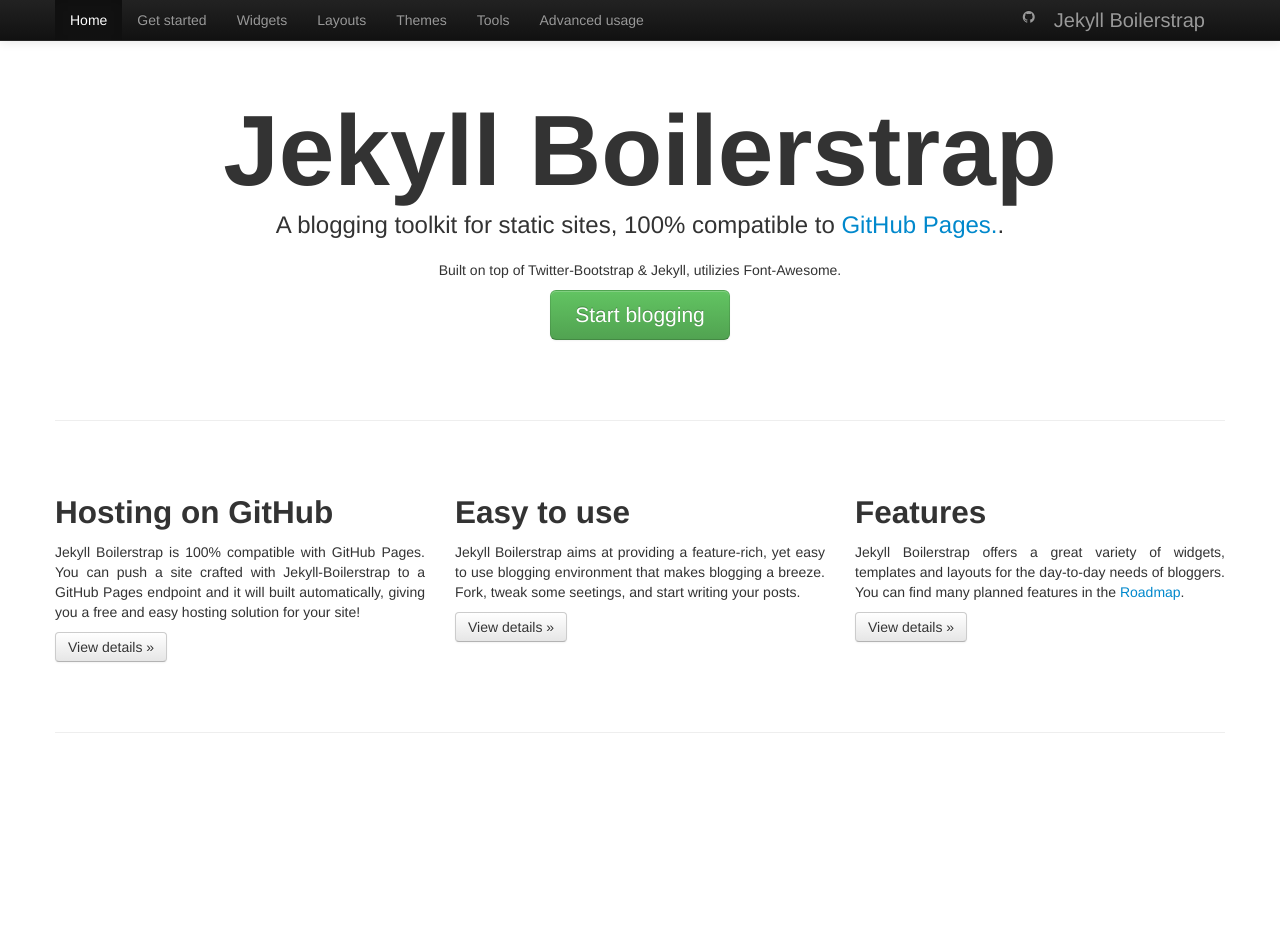
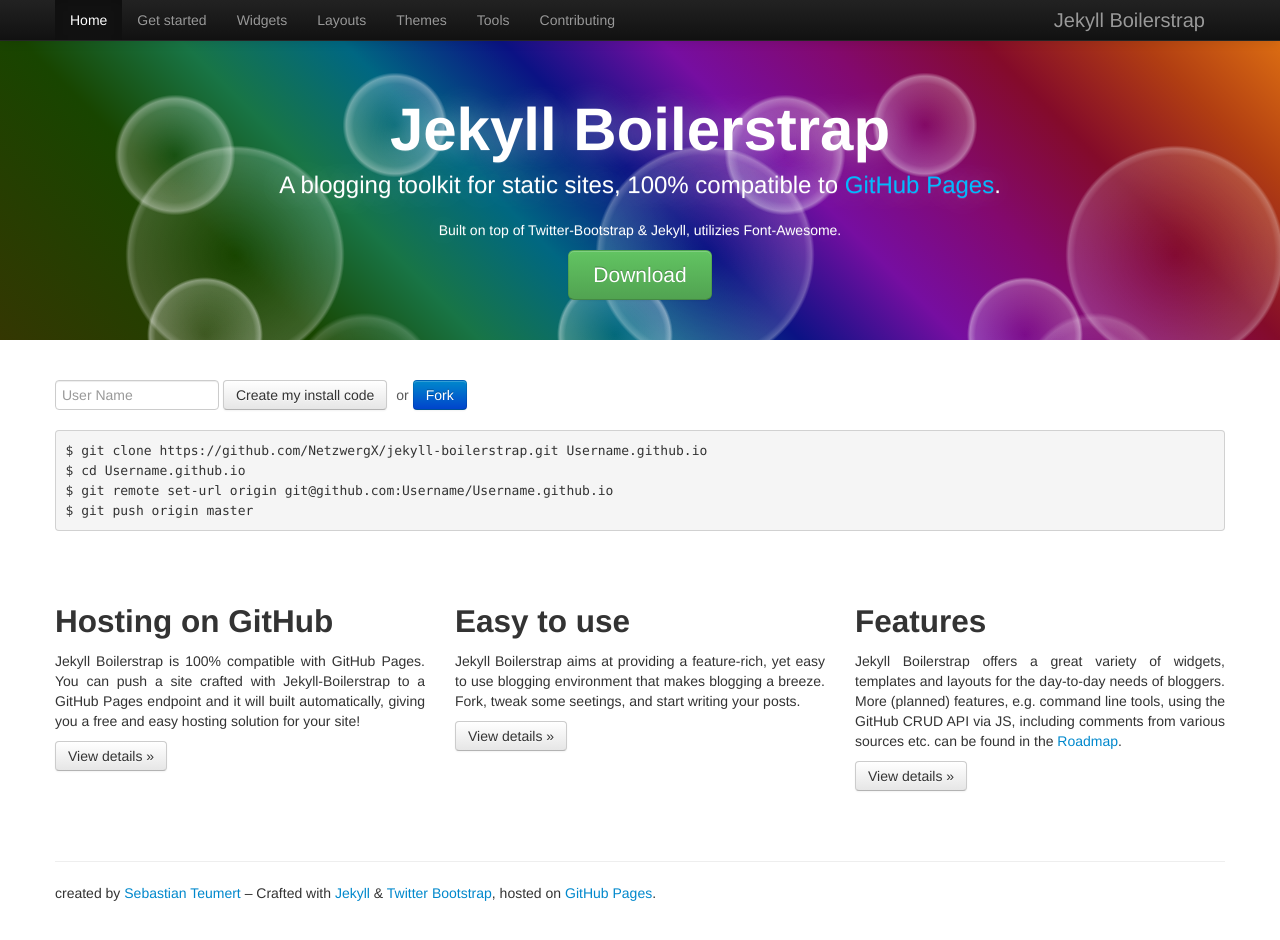
Before and after one commit to NetzwergX/jekyll-template-toolkit, a Jekyll site: the page built from index.html, in a window 1280 px wide and 963 px high. Shown: the top 940 px of the window. Built offline with Jekyll 4.4.1, drawn with Linux system fonts in a browser that asks for light colours; Markdown is read by kramdown in place of the engine named in the settings; the list of posts is cut into pages by our own code.

Commit message:
Some doc work

```diff
--- a/_includes/footer.html
+++ b/_includes/footer.html
@@ -0,0 +1,9 @@
+<footer id="footer">
+	<div class="container">
+		created by <a href="http://teumert.net">Sebastian Teumert</a>
+		&ndash;
+		Crafted with <a href="http://jekyllrb.com">Jekyll</a>
+		&amp; <a href="http://twitter.github.io/bootstrap/">Twitter Bootstrap</a>,
+		hosted on <a href="http://pages.github.com">GitHub Pages</a>.
+	</div>
+</footer>
--- a/_includes/headerMenu.html
+++ b/_includes/headerMenu.html
@@ -9,16 +9,14 @@
 			<a class="brand" style="float:right;" href="#">Jekyll Boilerstrap</a>
 			<div class="nav-collapse navbar-responsive-collapse collapse">
 				<ul class="nav">
-					<li class="active"><a href="#">Home</a></li>
-					<li><a href="#start">Get started</a></li>
-					<li><a href="#widgets">Widgets</a></li>
-					<li><a href="#layouts">Layouts</a></li>
-					<li><a href="#themes">Themes</a></li>
-					<li><a href="#tools">Tools</a></li>
-					<li><a href="#advanced">Advanced usage</a></li>
-				</ul>
-				<ul class="nav pull-right">
-					<li><a href="https://github.com/NetzwergX/jekyll-template-toolkit" title="Fork on GitHub" target="_blank"><i class="icon-github pull-left"></i><span class="hidden-desktop">Fork on GitHub</span></a></li>
+					<li class="active"><a href="index.html">Home</a></li>
+					<li><a href="/docs/start.html">Get started</a></li>
+					<li><a href="/docs/widgets.html">Widgets</a></li>
+					<li><a href="/docs/layouts.html">Layouts</a></li>
+					<li><a href="/docs/themes.html">Themes</a></li>
+					<li><a href="/docs/tools.html">Tools</a></li>
+					<li class="divider"> </li>
+					<li><a href="/docs/contributing.html">Contributing</a></li>
 				</ul>
 			</div><!--/.nav-collapse -->
 		</div>
--- /dev/null
+++ b/_includes/jsInclude.html
@@ -0,0 +1,14 @@
+<script src="assets/js/jekyll-boilerstrap.js" type="text/javascript"></script>
+<script type="text/javascript">
+var codeNode = $("#installcode");
+var code = codeNode.text();
+$("#installform").submit(function(e){
+	var username = $("#ghuser").val();
+	if ($.trim(username) !== ""){
+	codeNode.text(code.replace(/Username/g, username));
+	} // TODO: else display error?
+
+ e.preventDefault();
+return false;
+});
+</script>
--- a/_layouts/page.html
+++ b/_layouts/page.html
@@ -88,6 +88,8 @@
 	<script src="assets/js/less-1.4.0.js" type="text/javascript"></script>
 	-->
 
+	{% include headInclude.html %}
+
 </head>
 
 <body>
@@ -104,6 +106,6 @@
 	<!-- JavaScript at the end to speed up page load-->
 	<script src="assets/js/jquery-1.10.1.min.js"></script>
 	<script src="assets/bootstrap/js/bootstrap.min.js"></script>
-
+	{% include jsInclude.html %}
 </body>
 </html>
--- a/assets/themes/jekyll-boilerstrap/jekyll-boilerstrap.css
+++ b/assets/themes/jekyll-boilerstrap/jekyll-boilerstrap.css
@@ -4,16 +4,30 @@
 }
 /* Main marketing message and sign up button */
 .jumbotron {
-	margin: 80px 0;
+	margin: 80px 0 40px 0;
+	color: #fff;
+	text-shadow: 0 1px 0 rgba(255,255,255,.1), 0 0 30px rgba(255,255,255,.4);
+}
+.jumbotron.masthead {
 	text-align: center;
 }
-.jumbotron h1 {
+.jumbotron.subhead {
+	text-align: left;
+}
+.jumbotron.masthead h1 {
 	font-size: 100px;
+	line-height: 1;
+}
+.jumbotron.masthead h1 {
+	font-size: 60px;
 	line-height: 1;
 }
 .jumbotron .lead {
 	font-size: 24px;
 	line-height: 1.25;
+}
+.jumbotron p a {
+	color:#00baff;
 }
 .jumbotron .btn {
 	font-size: 21px;
@@ -28,3 +42,19 @@
 .marketing p + h4 {
 	margin-top: 28px;
 }
+
+/*
+ * http://lea.verou.me/css3patterns/#rainbow-bokeh
+ */
+.rainbowkeh {
+	background:
+		radial-gradient(rgba(255,255,255,0) 0, rgba(255,255,255,.15) 30%, rgba(255,255,255,.3) 32%, rgba(255,255,255,0) 33%) 0 0,
+		radial-gradient(rgba(255,255,255,0) 0, rgba(255,255,255,.1) 11%, rgba(255,255,255,.3) 13%, rgba(255,255,255,0) 14%) 0 0,
+		radial-gradient(rgba(255,255,255,0) 0, rgba(255,255,255,.2) 17%, rgba(255,255,255,.43) 19%, rgba(255,255,255,0) 20%) 0 110px,
+		radial-gradient(rgba(255,255,255,0) 0, rgba(255,255,255,.2) 11%, rgba(255,255,255,.4) 13%, rgba(255,255,255,0) 14%) -130px -170px,
+		radial-gradient(rgba(255,255,255,0) 0, rgba(255,255,255,.2) 11%, rgba(255,255,255,.4) 13%, rgba(255,255,255,0) 14%) 130px 370px,
+		radial-gradient(rgba(255,255,255,0) 0, rgba(255,255,255,.1) 11%, rgba(255,255,255,.2) 13%, rgba(255,255,255,0) 14%) 0 0,
+		linear-gradient(45deg, #343702 0%, #184500 20%, #187546 30%, #006782 40%, #0b1284 50%, #760ea1 60%, #83096e 70%, #840b2a 80%, #b13e12 90%, #e27412 100%);
+		background-size: 470px 470px, 970px 970px, 410px 410px, 610px 610px, 530px 530px, 730px 730px, 100% 100%;
+		background-color: #840b2a;
+}
--- a/index.html
+++ b/index.html
@@ -1,18 +1,30 @@
 ---
 layout: page
 ---
-<div class="container">
-	<!-- Jumbotron -->
-	<div class="jumbotron">
-		<h1>Jekyll Boilerstrap</h1>
-		<p class="lead">A blogging toolkit for static sites, 100% compatible to <a href="">GitHub Pages.</a>.</p>
-		<p>Built on top of Twitter-Bootstrap & Jekyll, utilizies Font-Awesome.</p>
-		<a class="btn btn-large btn-success" href="#">Start blogging</a>
+<div class="rainbowkeh">
+	<div class="container">
+		<!-- Jumbotron -->
+		<div class="jumbotron masthead">
+			<h1>Jekyll Boilerstrap</h1>
+			<p class="lead">A blogging toolkit for static sites, 100% compatible to <a href="">GitHub Pages</a>.</p>
+			<p>Built on top of Twitter-Bootstrap & Jekyll, utilizies Font-Awesome.</p>
+			<a class="btn btn-large btn-success" href="https://github.com/NetzwergX/jekyll-template-toolkit/archive/jekyll-boilerstrap.zip">Download</a>
+		</div>
 	</div>
-
-	<hr>
-
-	<!-- Example row of columns -->
+</div>
+<div class="container" style="margin-top: 40px;">
+	<form class="form-inline" id="installform">
+		<input type="text" class="input-medium" placeholder="User Name" id="ghuser">
+		<button type="submit" class="btn">Create my install code</button>
+		<span class="help-inline"> or </span>
+		<a class="btn btn-primary" href="https://github.com/NetzwergX/jekyll-template-toolkit/fork" target="_blank">Fork</a>
+	</form>
+	<pre id="installcode">$ git clone https://github.com/NetzwergX/jekyll-boilerstrap.git Username.github.io
+$ cd Username.github.io
+$ git remote set-url origin git@github.com:Username/Username.github.io
+$ git push origin master</pre>
+	<section>
+	<!-- Marketing rows -->
 	<div class="row-fluid marketing">
 		<div class="span4">
 			<h2>Hosting on GitHub</h2>
@@ -30,10 +42,12 @@
 		<div class="span4">
 			<h2>Features</h2>
 			<p>Jekyll Boilerstrap offers a great variety of widgets, templates and layouts for the
-			 day-to-day needs of bloggers. You can find many planned features in the <a href="">Roadmap</a>.</p>
+			 day-to-day needs of bloggers. More (planned) features, e.g. command line tools,
+			 using the GitHub CRUD API via JS, including comments from various sources etc. can be
+			 found in the <a href="">Roadmap</a>.</p>
 			<p><a class="btn" href="#">View details &raquo;</a></p>
 		</div>
 	</div>
-
+	</section>
 	<hr>
 </div>
```
Also changed, not shown: docs/start.html (added, +24 -0 lines), _includes/headInclude.html (added), assets/js/jekyll-boilerstrap.js (added).
